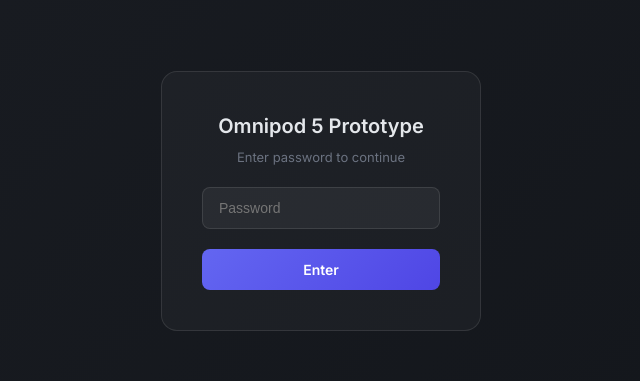
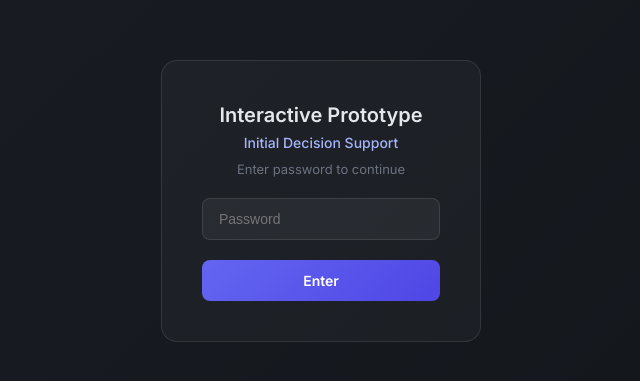
Before and after one commit to chasesuttonglooko/interactive-demo-summary, a React (Vite) app: page / in a window 1280 px wide. Shown: the part 199-580 px from the top of the page, without its empty margins (319-959 px from the left). Built offline with nearby package versions, Linux system fonts and the light colour scheme.

Commit message:
Update password page title

```diff
--- a/src/App.jsx
+++ b/src/App.jsx
@@ -63,8 +63,11 @@
       }}>
         <div style={{ textAlign: 'center' }}>
           <h1 style={{ color: '#e4e7eb', fontSize: '20px', fontWeight: 600, margin: 0 }}>
-            Omnipod 5 Prototype
+            Interactive Prototype
           </h1>
+          <h2 style={{ color: '#a5b4fc', fontSize: '14px', fontWeight: 500, margin: '4px 0 0' }}>
+            Initial Decision Support
+          </h2>
           <p style={{ color: '#6b7280', fontSize: '13px', marginTop: '8px' }}>
             Enter password to continue
           </p>
```
